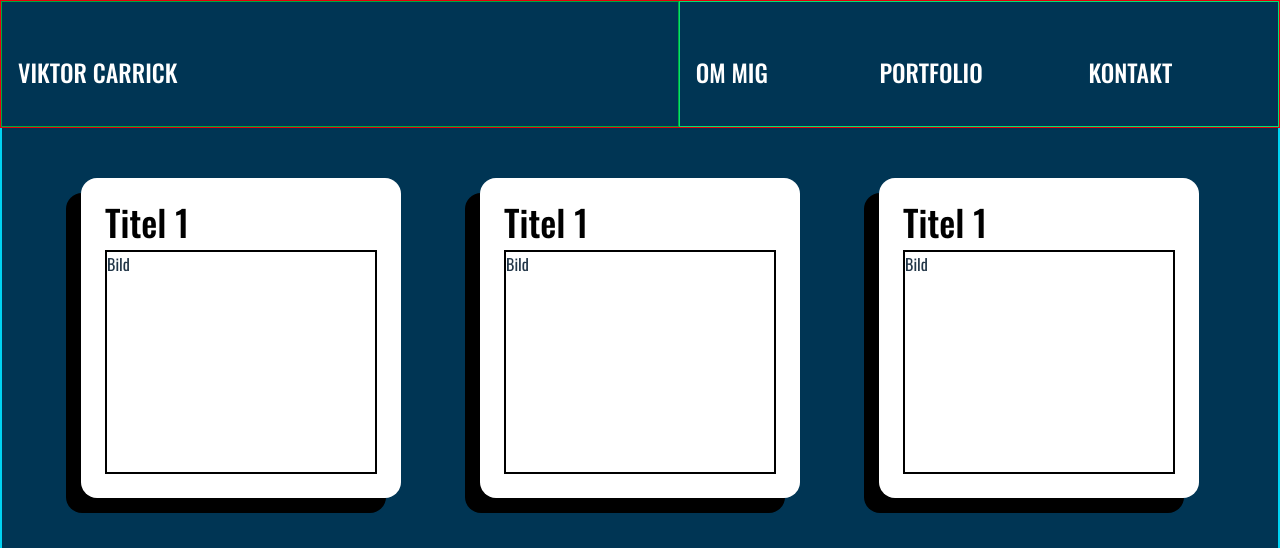
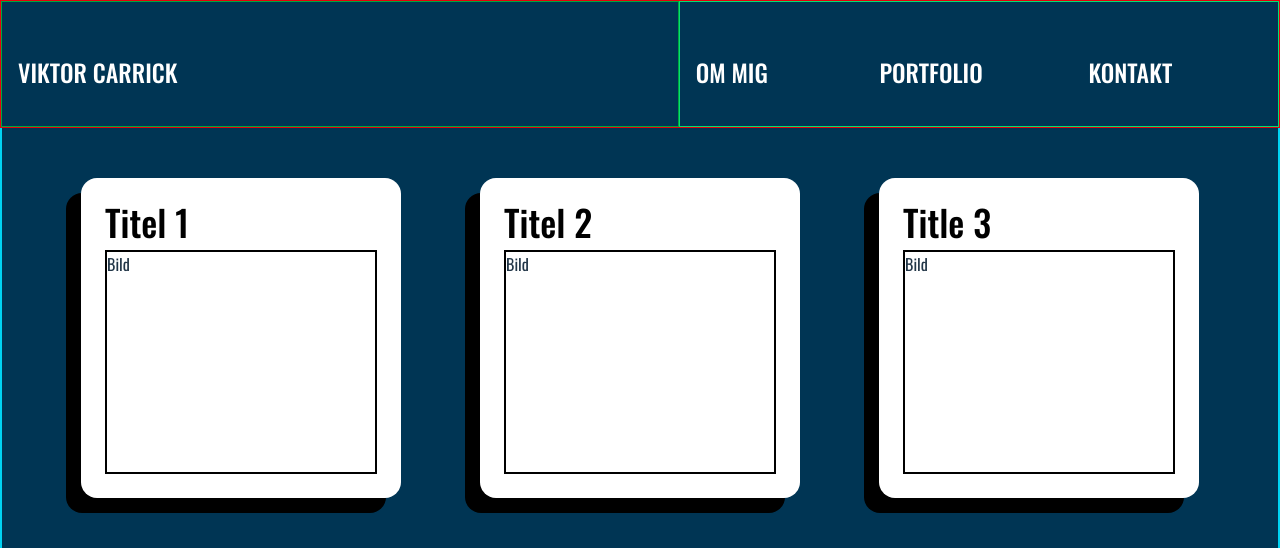
Before and after one commit to viktorcarrick/vcportfolio, a React (Vite) app: page / in a window 1280 px wide. Both pictures are taken after a click on the element "UX Design". Shown: the part 784-1332 px from the top of the page. Built offline with nearby package versions, Linux system fonts and the light colour scheme; what tailwindcss-motion would draw is missing.

Commit message:
Fixat med projektvyn
animationen är fortfarande rätt scuffed, ska fixas

```diff
--- a/src/App.tsx
+++ b/src/App.tsx
@@ -24,6 +24,7 @@ import { BsFiletypeSql } from "react-icons/bs";
 import { PiUserFocus } from "react-icons/pi";
 import { FaDiamond } from "react-icons/fa6";
 import { IoMdArrowRoundBack } from "react-icons/io";
+import CardList from "./components/CardList";
 {
   /**Kika in GSap, schyssta animationer för javascript */
 }
@@ -86,11 +87,11 @@ function App() {
           {selectedCategory === "UX Design" && (
             <>
               <h3 className="text-5xl text-white font-medium">UX Design</h3>
-              <div className="flex flex-row justify-evenly w-full mb-16 mt-16">
-                <CardComponent title="Titel 1"></CardComponent>
-                <CardComponent title="Titel 1"></CardComponent>
-                <CardComponent title="Titel 1"></CardComponent>
-              </div>
+              <CardList
+                title1="Titel 1"
+                title2="Titel 2"
+                title3="Title 3"
+              ></CardList>
               <button onClick={() => handleClick("")}>Tillbaka</button>
             </>
           )}
@@ -99,22 +100,22 @@ function App() {
               <h3 className="text-5xl text-white font-medium">
                 Webbutveckling
               </h3>
-              <div className="flex flex-row justify-evenly w-full mb-16 mt-16">
-                <CardComponent title="Titel 1"></CardComponent>
-                <CardComponent title="Titel 1"></CardComponent>
-                <CardComponent title="Titel 1"></CardComponent>
-              </div>
+              <CardList
+                title1="Titel 1"
+                title2="Titel 2"
+                title3="Title 3"
+              ></CardList>
               <button onClick={() => handleClick("")}>Tillbaka</button>
             </>
           )}
           {selectedCategory === "Mjukvara" && (
             <>
               <h3 className="text-5xl text-white font-medium">Mjukvara</h3>
-              <div className="flex flex-row justify-evenly w-full mb-16 mt-16">
-                <CardComponent title="Titel 1"></CardComponent>
-                <CardComponent title="Titel 1"></CardComponent>
-                <CardComponent title="Titel 1"></CardComponent>
-              </div>
+              <CardList
+                title1="Titel 1"
+                title2="Titel 2"
+                title3="Title 3"
+              ></CardList>
               <button onClick={() => handleClick("")}>Tillbaka</button>
             </>
           )}
--- a/src/components/CardComponent.tsx
+++ b/src/components/CardComponent.tsx
@@ -2,18 +2,30 @@ import React from "react";
 
 interface CardComponentProps {
   title: string;
+  selectedCard: string | null;
+  setSelectedCard: (card: string | null) => void;
 }
 
-const CardComponent: React.FC<CardComponentProps> = ({ title }) => {
+const CardComponent: React.FC<CardComponentProps> = ({
+  title,
+  selectedCard,
+  setSelectedCard,
+}) => {
+  const isSelected = selectedCard === title;
+  /**TODO: fixa animationen, ser inge bra ut atm */
   return (
-    <>
-      <div className="bg-white h-80 w-80 rounded-2xl shadow-[-15px_15px_0px_black] flex flex-col justify-center items-center p-6 motion-preset-pop">
-        <h3 className="text-black font-medium text-4xl mb-2 text-left w-full">
-          {title}
-        </h3>
-        <div className="border-2 border-black w-full grow">Bild</div>
-      </div>
-    </>
+    <div
+      className={`${
+        isSelected ? "w-3/4 h-100" : "w-80 h-80"
+      } bg-white rounded-2xl shadow-[-15px_15px_0px_black] flex flex-col justify-center items-center p-6 motion-preset-pop cursor-pointer transition-all duration-500 ease-in-out`}
+      onClick={() => setSelectedCard(isSelected ? null : title)}
+    >
+      <h3 className="text-black font-medium text-4xl mb-2 text-left w-full">
+        {title}
+      </h3>
+      <div className="border-2 border-black w-full grow">Bild</div>
+    </div>
   );
 };
+
 export default CardComponent;
--- /dev/null
+++ b/src/components/CardList.tsx
@@ -0,0 +1,35 @@
+import React, { useState } from "react";
+import CardComponent from "./CardComponent";
+interface CardListProps {
+  title1: string;
+  title2: string;
+  title3: string;
+}
+const CardList: React.FC<CardListProps> = ({ title1, title2, title3 }) => {
+  const [selectedCard, setSelectedCard] = useState<string | null>(null);
+  const cards = [title1, title2, title3];
+
+  return (
+    <div className="flex flex-row justify-evenly w-full mb-16 mt-16">
+      {selectedCard ? (
+        <CardComponent
+          key={selectedCard}
+          title={selectedCard}
+          selectedCard={selectedCard}
+          setSelectedCard={setSelectedCard}
+        />
+      ) : (
+        cards.map((title) => (
+          <CardComponent
+            key={title}
+            title={title}
+            selectedCard={selectedCard}
+            setSelectedCard={setSelectedCard}
+          />
+        ))
+      )}
+    </div>
+  );
+};
+
+export default CardList;
```
